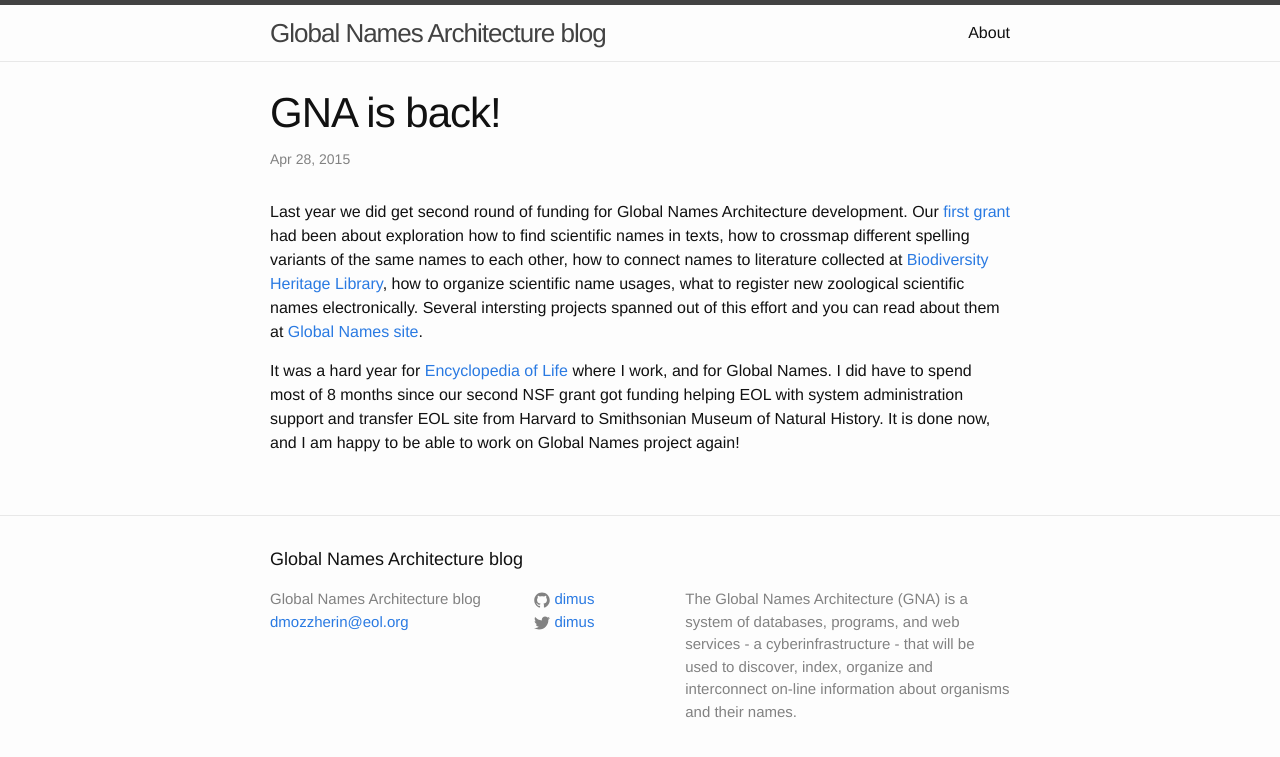
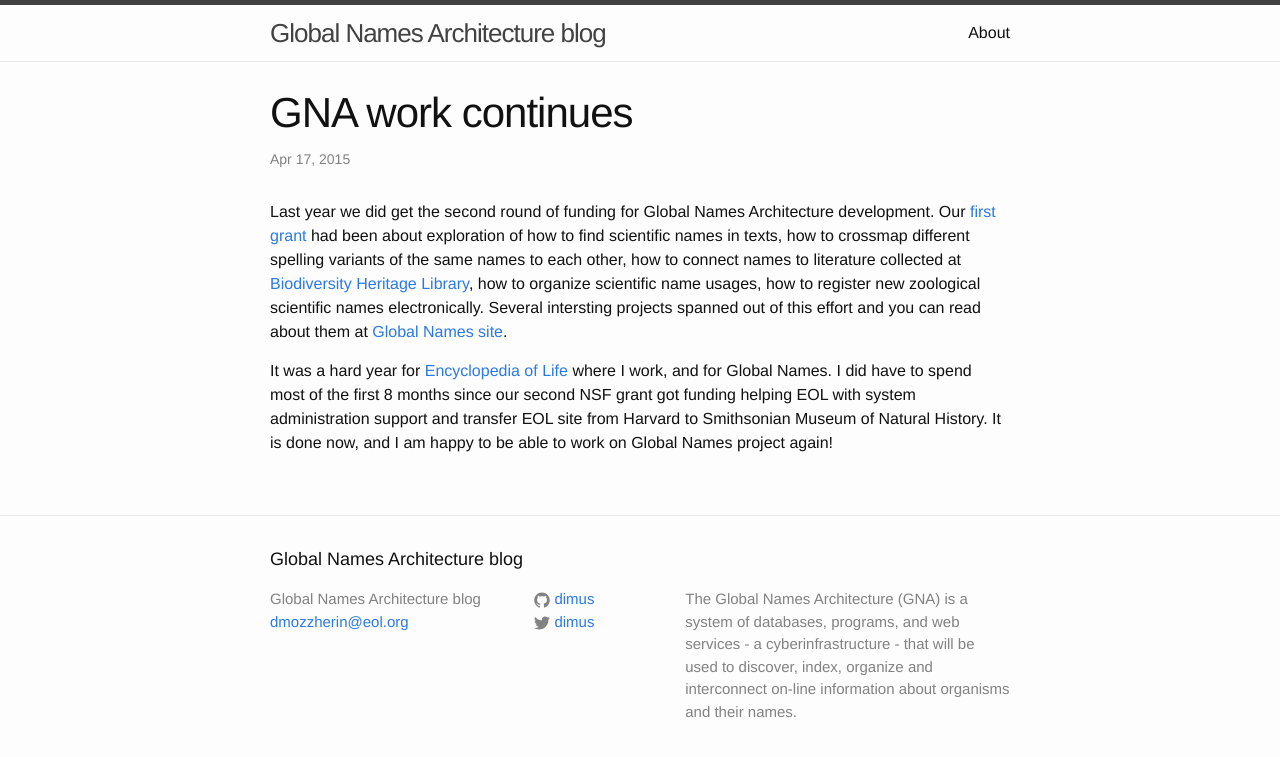
Before and after one commit to GlobalNamesArchitecture/GlobalNamesArchitecture.github.io, a Jekyll site: the page built from _posts/2015-04-17-gna_is_back.md, in a window 1280 px wide. Shown: the top 757 px of the page. Built offline with Jekyll 4.4.1, drawn with Linux system fonts in a browser that asks for light colours.

Commit message:
more posts

```diff
--- a/_posts/2015-04-28-gna_is_back.md
+++ b/_posts/2015-04-17-gna_is_back.md
@@ -1,23 +1,23 @@
 ---
 layout: post
-title:  "GNA is back!"
-date:   2015-04-28 14:53:22
+title:  "GNA work continues"
+date:   2015-04-17 10:53:00
 categories: gna eol
 ---
-Last year we did get second round of funding for Global Names Architecture
-development. Our [first grant][gn1] had been about exploration how to find
+Last year we did get the second round of funding for Global Names Architecture
+development. Our [first grant][gn1] had been about exploration of how to find
 scientific names in texts, how to crossmap different spelling variants of the
 same names to each other, how to connect names to literature collected at
 [Biodiversity Heritage Library][bhl], how to organize scientific name usages,
-what to register new zoological scientific names electronically. Several
+how to register new zoological scientific names electronically. Several
 intersting projects spanned out of this effort and you can read about them
 at [Global Names site][globalnames].
 
 It was a hard year for [Encyclopedia of Life][eol] where I work, and for Global
-Names. I did have to spend most of 8 months since our second NSF grant got
-funding helping EOL with system administration support and transfer EOL site
-from Harvard to Smithsonian Museum of Natural History. It is done now, and I am
-happy to be able to work on Global Names project again!
+Names. I did have to spend most of the first 8 months since our second NSF
+grant got funding helping EOL with system administration support and transfer
+EOL site from Harvard to Smithsonian Museum of Natural History. It is done now,
+and I am happy to be able to work on Global Names project again!
 
 [gn1]: http://nsf.gov/awardsearch/showAward?AWD_ID=1062387
 [bhl]: http://www.biodiversitylibrary.org/
```
Also changed, not shown: _posts/2015-04-22-thank_you_eol.md (renamed from _posts/2015-04-28-thank_you_eol.md, +4 -4 lines), _posts/2015-04-27-gsoc-2015-starts.md (added, +45 -0 lines), _posts/2015-04-28-gsoc-netineti.md (added, +26 -0 lines), _posts/2015-04-28-idigbio-api-hackathon-meet.md (added, +22 -0 lines).
